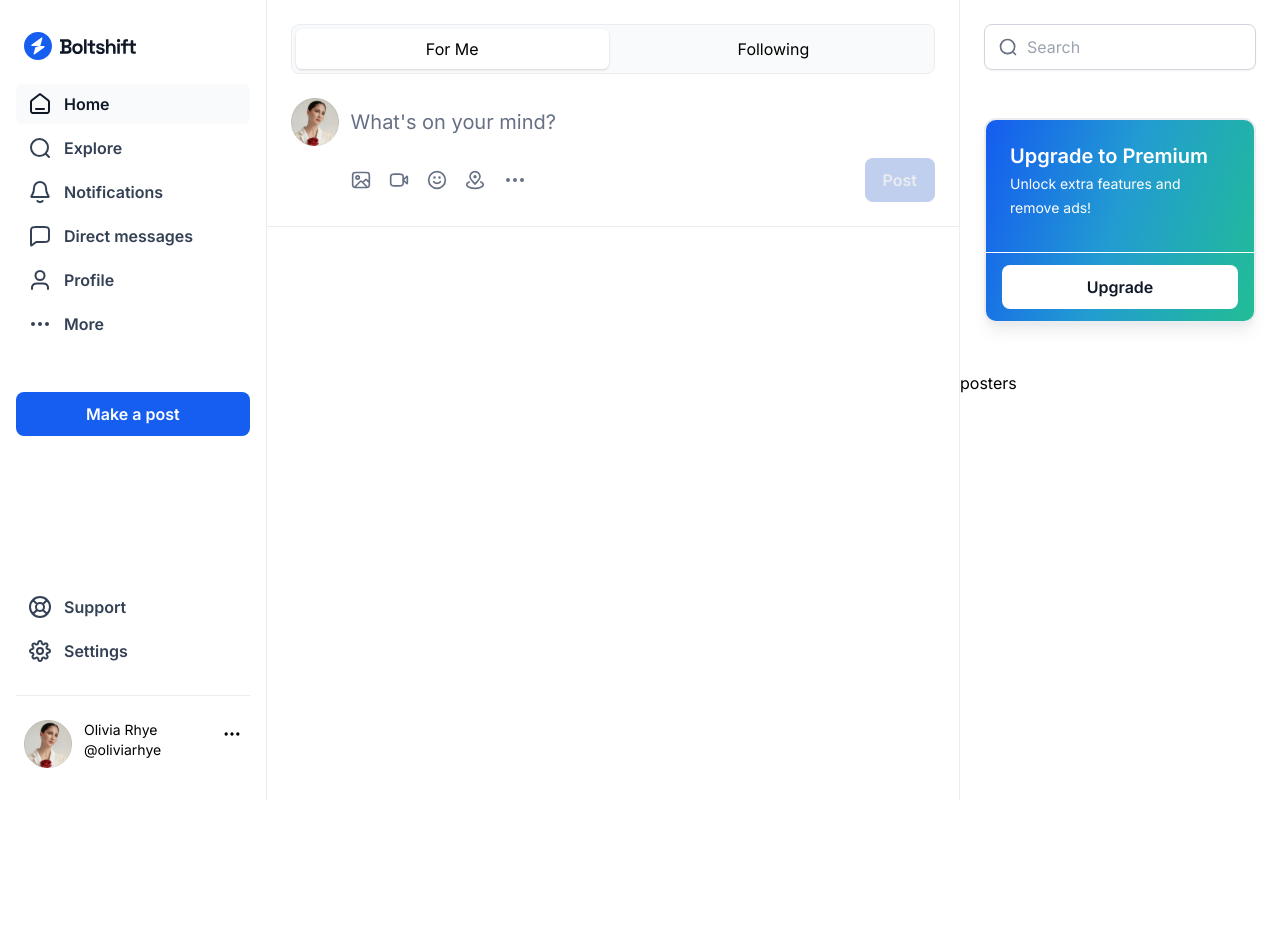
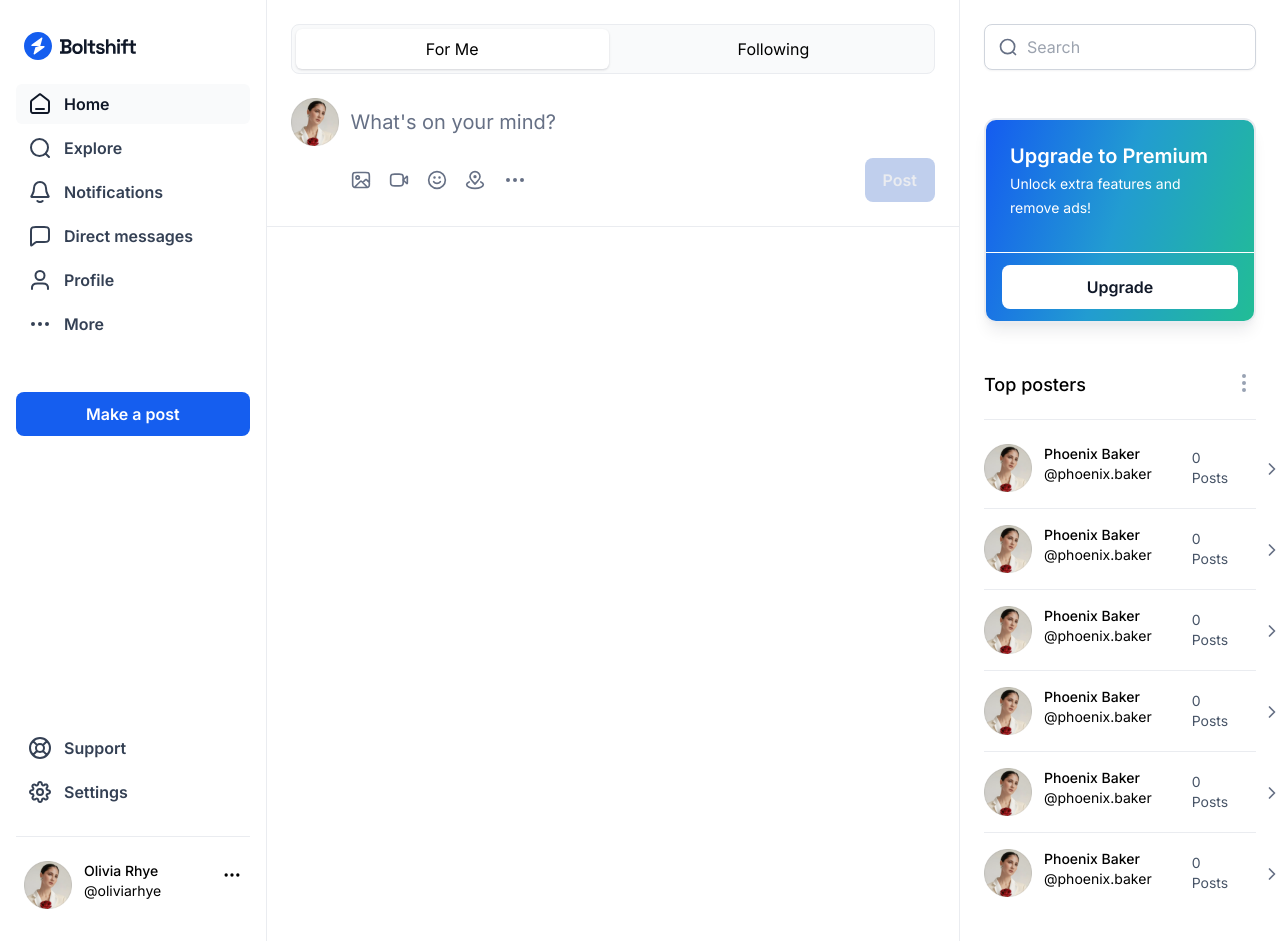
Before and after one commit to connermurphy/GoSwag-Assessment, a Next.js app: page / in a window 1280 px wide. Before the commit the page ends 800 px from the top, so only its background shows below. Built offline with nearby package versions, Linux system fonts and the light colour scheme.

Commit message:
initial commit for top posters

```diff
--- a/src/app/style.css
+++ b/src/app/style.css
@@ -16,7 +16,7 @@ html {
     --grey-700: #344054;
     --grey-600: #475467;
     --grey-500: #667085;
-
+    --grey-400: #98A2B3;
     --grey-300: #D0D5DD;
     --grey-200: #EAECF0;
     --grey-50: #F9FAFB;
--- a/src/components/Layout/Aside.tsx
+++ b/src/components/Layout/Aside.tsx
@@ -1,4 +1,5 @@
 import Search from "../Partials/Aside/Search";
+import TopPosters from "../Partials/Aside/TopPosters";
 import GradientCard from "../UI/GradientCard";
 
 const Aside = (): JSX.Element => {
@@ -13,8 +14,8 @@ const Aside = (): JSX.Element => {
             </div>
 
             {/* top posters */}
-            <div>
-                posters
+            <div className='px-6'>
+                <TopPosters />
             </div>
         </aside>
     );
--- /dev/null
+++ b/src/components/Partials/Aside/TopPosters.tsx
@@ -0,0 +1,97 @@
+'use client';
+
+import { ChevronRightIcon, EllipsisIcon } from "@/components/UI/Icons/GSIcon";
+import ProfileWidget from "@/components/UI/ProfileWidget";
+import styled from "styled-components";
+
+import ProfileAvatar from '/public/avatar.png';
+import { IUserProps } from "@/types/IUser";
+import IProfileProps from "@/types/UI/IProfile";
+
+const TopPosters = (): JSX.Element => {
+    return (
+        <>
+            <div className='flex flex-row gap-x-5 pb-5 border-b border-b-grey-200 mb-2'>
+                <p className='text-md font-medium leading-[155.556%] flex-1'>Top posters</p>
+                <button type='button' className='w-[20px] h-[20px] rotate-90'>
+                    <EllipsisIcon className='text-grey-400' />
+                </button>
+            </div>
+            <div>
+                <PosterNode profile={{
+                    profileAvatar: {
+                        image: ProfileAvatar
+                    },
+                    name: 'Phoenix Baker',
+                    handle: 'phoenix.baker'
+                }} />
+
+                <PosterNode profile={{
+                    profileAvatar: {
+                        image: ProfileAvatar
+                    },
+                    name: 'Phoenix Baker',
+                    handle: 'phoenix.baker'
+                }} />
+
+                <PosterNode profile={{
+                    profileAvatar: {
+                        image: ProfileAvatar
+                    },
+                    name: 'Phoenix Baker',
+                    handle: 'phoenix.baker'
+                }} />
+
+                <PosterNode profile={{
+                    profileAvatar: {
+                        image: ProfileAvatar
+                    },
+                    name: 'Phoenix Baker',
+                    handle: 'phoenix.baker'
+                }} />
+
+                <PosterNode profile={{
+                    profileAvatar: {
+                        image: ProfileAvatar
+                    },
+                    name: 'Phoenix Baker',
+                    handle: 'phoenix.baker'
+                }} />
+
+                <PosterNode profile={{
+                    profileAvatar: {
+                        image: ProfileAvatar
+                    },
+                    name: 'Phoenix Baker',
+                    handle: 'phoenix.baker'
+                }} />
+            </div>
+        </>
+    )
+}
+
+const StyledPoster = styled.div`
+    &:first-of-type {
+        border-top: none;
+    }
+`;
+
+const PosterNode: React.FC<IProfileProps> = (props): JSX.Element => {
+    return (
+        <StyledPoster className='flex flex-row items-center border-t border-t-grey-200 py-4'>
+            <div className='pr-4'>
+                <ProfileWidget {...props} />
+            </div>
+            <div className='px-6'>
+                <p className='text-xs leading-[142.857%] text-grey-600'>{props.profile.postCount ?? 0} Posts</p>
+            </div>
+            <div>
+                <button type='button' aria-label='....' className="top-[1px] p-[.625rem]">
+                    <ChevronRightIcon className='w-[20px] h-[20px] text-grey-500 hover:text-grey-900 transition-all duration-[.175s]' />
+                </button>
+            </div>
+        </StyledPoster>
+    )
+}
+
+export default TopPosters;
--- a/src/components/UI/Icons/GSIcon.tsx
+++ b/src/components/UI/Icons/GSIcon.tsx
@@ -81,7 +81,7 @@ export const ImageIcon: React.FC<IIconProps> = (props): JSX.Element => {
 
 export const VideoRecordIcon: React.FC<IIconProps> = (props): JSX.Element => {
     return (
-        <svg xmlns="http://www.w3.org/2000/svg" width="20" height="20" viewBox="0 0 20 20" fill="none">
+        <svg xmlns="http://www.w3.org/2000/svg" width="20" height="20" viewBox="0 0 20 20" fill="none" {...props}>
             <path d="M18.3333 7.4428C18.3333 6.93795 18.3333 6.68553 18.2335 6.56864C18.1469 6.46722 18.0169 6.4134 17.884 6.42386C17.7307 6.43592 17.5522 6.61441 17.1953 6.97139L14.1667 9.99999L17.1953 13.0286C17.5522 13.3856 17.7307 13.5641 17.884 13.5761C18.0169 13.5866 18.1469 13.5328 18.2335 13.4313C18.3333 13.3145 18.3333 13.062 18.3333 12.5572V7.4428Z" stroke="currentColor" strokeWidth="1.66667" strokeLinecap="round" strokeLinejoin="round" />
             <path d="M1.66666 8.16666C1.66666 6.76653 1.66666 6.06646 1.93914 5.53168C2.17882 5.06128 2.56128 4.67882 3.03168 4.43914C3.56646 4.16666 4.26653 4.16666 5.66666 4.16666H10.1667C11.5668 4.16666 12.2669 4.16666 12.8016 4.43914C13.272 4.67882 13.6545 5.06128 13.8942 5.53168C14.1667 6.06646 14.1667 6.76653 14.1667 8.16666V11.8333C14.1667 13.2335 14.1667 13.9335 13.8942 14.4683C13.6545 14.9387 13.272 15.3212 12.8016 15.5608C12.2669 15.8333 11.5668 15.8333 10.1667 15.8333H5.66666C4.26653 15.8333 3.56646 15.8333 3.03168 15.5608C2.56128 15.3212 2.17882 14.9387 1.93914 14.4683C1.66666 13.9335 1.66666 13.2335 1.66666 11.8333V8.16666Z" stroke="currentColor" strokeWidth="1.66667" strokeLinecap="round" strokeLinejoin="round" />
         </svg>
@@ -90,7 +90,7 @@ export const VideoRecordIcon: React.FC<IIconProps> = (props): JSX.Element => {
 
 export const SmileyIcon: React.FC<IIconProps> = (props): JSX.Element => {
     return (
-        <svg xmlns="http://www.w3.org/2000/svg" width="20" height="20" viewBox="0 0 20 20" fill="none">
+        <svg xmlns="http://www.w3.org/2000/svg" width="20" height="20" viewBox="0 0 20 20" fill="none" {...props}>
             <g clipPath="url(#clip0_206_165)">
                 <path d="M6.66666 11.6667C6.66666 11.6667 7.91666 13.3333 9.99999 13.3333C12.0833 13.3333 13.3333 11.6667 13.3333 11.6667M12.5 7.49999H12.5083M7.49999 7.49999H7.50832M18.3333 9.99999C18.3333 14.6024 14.6024 18.3333 9.99999 18.3333C5.39762 18.3333 1.66666 14.6024 1.66666 9.99999C1.66666 5.39762 5.39762 1.66666 9.99999 1.66666C14.6024 1.66666 18.3333 5.39762 18.3333 9.99999ZM12.9167 7.49999C12.9167 7.73011 12.7301 7.91666 12.5 7.91666C12.2699 7.91666 12.0833 7.73011 12.0833 7.49999C12.0833 7.26987 12.2699 7.08332 12.5 7.08332C12.7301 7.08332 12.9167 7.26987 12.9167 7.49999ZM7.91666 7.49999C7.91666 7.73011 7.73011 7.91666 7.49999 7.91666C7.26987 7.91666 7.08332 7.73011 7.08332 7.49999C7.08332 7.26987 7.26987 7.08332 7.49999 7.08332C7.73011 7.08332 7.91666 7.26987 7.91666 7.49999Z" stroke="currentColor" strokeWidth="1.66667" strokeLinecap="round" strokeLinejoin="round" />
             </g>
@@ -105,7 +105,7 @@ export const SmileyIcon: React.FC<IIconProps> = (props): JSX.Element => {
 
 export const LocationIcon: React.FC<IIconProps> = (props): JSX.Element => {
     return (
-        <svg xmlns="http://www.w3.org/2000/svg" width="20" height="20" viewBox="0 0 20 20" fill="none">
+        <svg xmlns="http://www.w3.org/2000/svg" width="20" height="20" viewBox="0 0 20 20" fill="none" {...props}>
             <g clipPath="url(#clip0_206_378)">
                 <path d="M4.16667 11.9053C2.62387 12.5859 1.66667 13.5343 1.66667 14.5833C1.66667 16.6544 5.39763 18.3333 10 18.3333C14.6024 18.3333 18.3333 16.6544 18.3333 14.5833C18.3333 13.5343 17.3761 12.5859 15.8333 11.9053M15 6.66666C15 10.0531 11.25 11.6667 10 14.1667C8.75001 11.6667 5.00001 10.0531 5.00001 6.66666C5.00001 3.90523 7.23858 1.66666 10 1.66666C12.7614 1.66666 15 3.90523 15 6.66666ZM10.8333 6.66666C10.8333 7.12689 10.4602 7.49999 10 7.49999C9.53977 7.49999 9.16667 7.12689 9.16667 6.66666C9.16667 6.20642 9.53977 5.83332 10 5.83332C10.4602 5.83332 10.8333 6.20642 10.8333 6.66666Z" stroke="currentColor" strokeWidth="1.66667" strokeLinecap="round" strokeLinejoin="round" />
             </g>
@@ -117,3 +117,12 @@ export const LocationIcon: React.FC<IIconProps> = (props): JSX.Element => {
         </svg>
     )
 }
+
+
+export const ChevronRightIcon: React.FC<IIconProps> = (props): JSX.Element => {
+    return (
+        <svg xmlns="http://www.w3.org/2000/svg" width="20" height="20" viewBox="0 0 20 20" fill="none" {...props}>
+            <path d="M7.5 15L12.5 10L7.5 5" stroke="currentColor" strokeWidth="1.66667" strokeLinecap="round" strokeLinejoin="round" />
+        </svg>
+    )
+}
--- a/src/components/UI/ProfileWidget.tsx
+++ b/src/components/UI/ProfileWidget.tsx
@@ -10,7 +10,7 @@ const ProfileWidget: React.FC<IProfileProps> = ({ profile, actionEnabled }): JSX
             <ProfileImage image={profile.profileAvatar.image} />
             <div className={`flex-1 [&>*]:leading-[142.857%] ${!profile?.name && !profile.handle ? 'hidden' : ''}`}>
                 {
-                    profile?.name && <p className='text-xs'>{profile.name}</p>
+                    profile?.name && <p className='text-xs font-medium'>{profile.name}</p>
                 }
                 {
                     profile?.handle && <span className='block text-xs'>@{profile.handle}</span>
--- a/src/types/IUser.tsx
+++ b/src/types/IUser.tsx
@@ -17,3 +17,5 @@ export default interface IUser {
     postCount?: number;
 
 }
+
+export interface IUserProps extends IUser {}
--- a/tailwind.config.ts
+++ b/tailwind.config.ts
@@ -28,7 +28,7 @@ const config: Config = {
         'grey-700': '#344054',
         'grey-600': '#475467',
         'grey-500': '#667085',
-
+        'grey-400': '#98A2B3',
         'grey-300': '#D0D5DD',
         'grey-200': '#EAECF0',
         'grey-50': '#F9FAFB',
```
